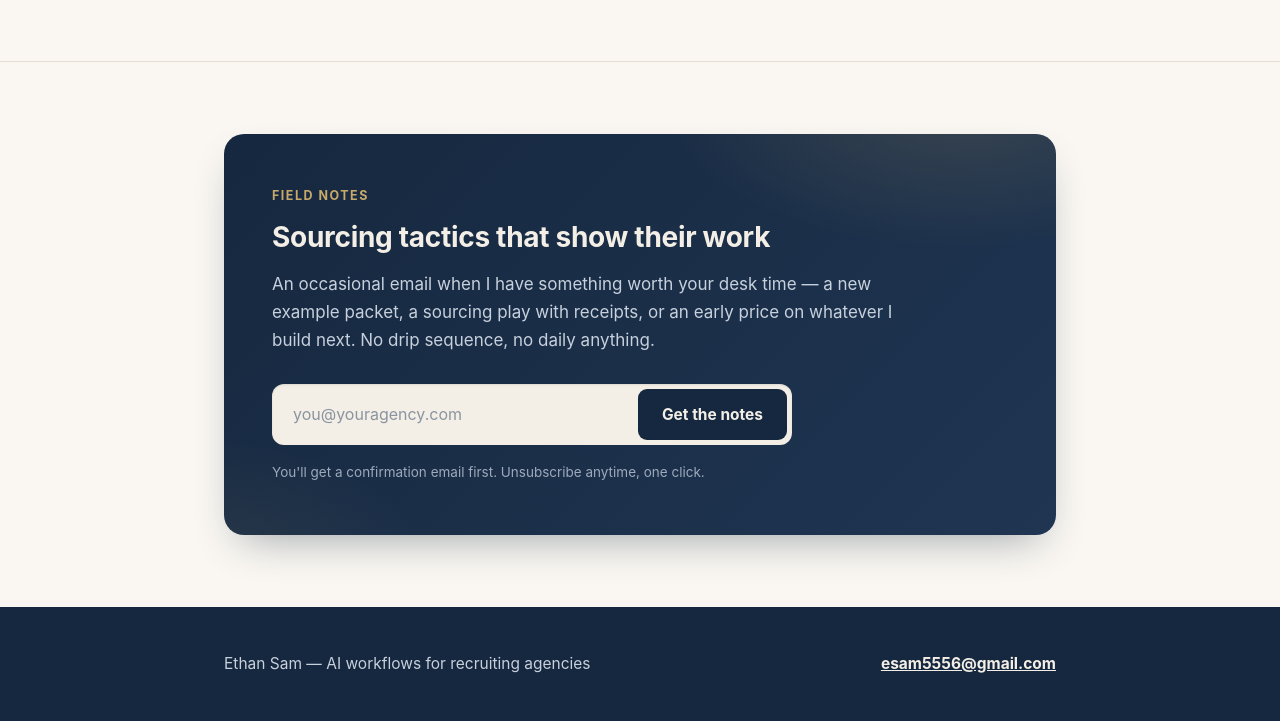
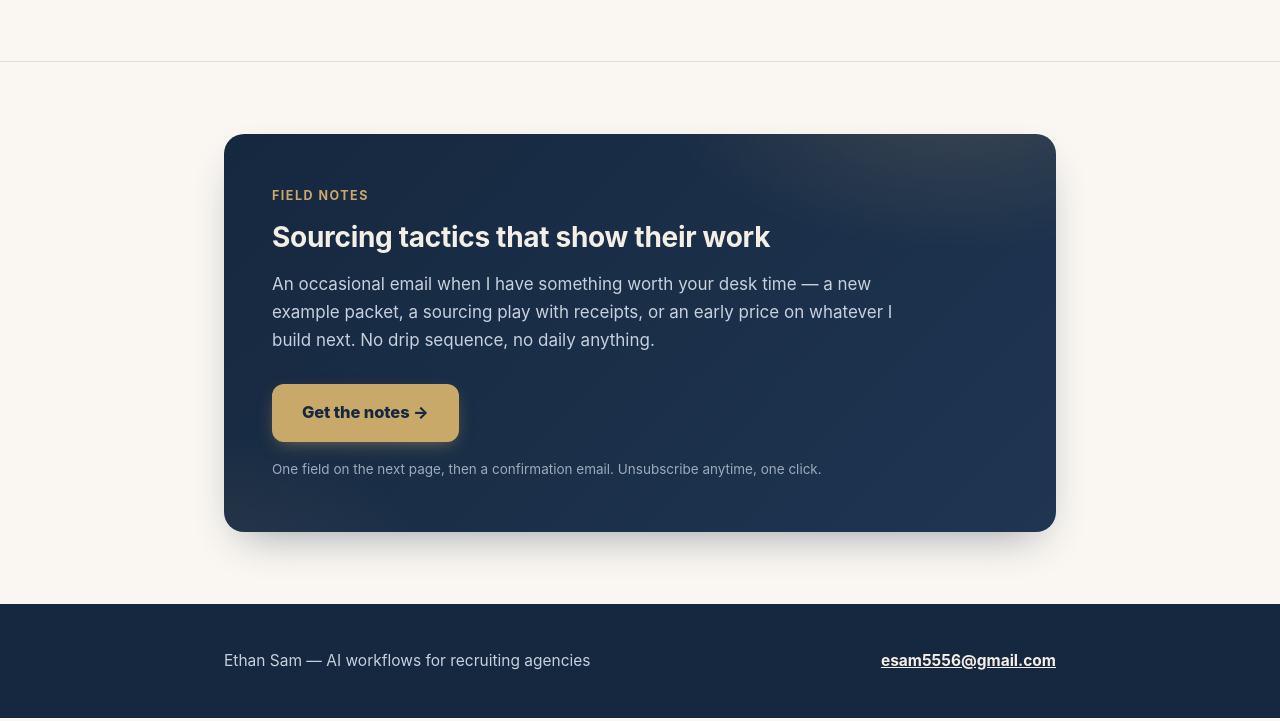
Before and after one commit to lymnal/lymnal.github.io, a plain HTML site: page index.html in a window 1280 px wide. Shown: the part 2417-3138 px from the top of the page. Drawn offline with Linux system fonts and the light colour scheme.

Commit message:
Capture card: form to CTA button

```diff
--- a/index.html
+++ b/index.html
@@ -84,29 +84,21 @@
   .capture-card .kicker { color: #C9A96A; }
   .capture-card h2 { color: #F4EFE6; font-size: 28px; }
   .capture-card p.lead { color: #C7D0DC; margin-top: 8px; }
-  .capture-form { display: flex; gap: 0; margin-top: 30px; max-width: 520px;
-    background: #F4EFE6; border-radius: 12px; padding: 5px;
-    box-shadow: inset 0 1px 2px rgba(22,40,63,.12); }
-  .capture-form input[type="email"] {
-    flex: 1; min-width: 0; border: 0; background: transparent; outline: none;
-    padding: 12px 16px; font: inherit; font-size: 16px; color: var(--ink);
+  .capture-cta {
+    display: inline-block; margin-top: 30px; padding: 15px 30px; border-radius: 12px;
+    background: #C9A96A; color: var(--navy); text-decoration: none;
+    font-weight: 800; font-size: 16.5px; letter-spacing: -.1px;
+    box-shadow: 0 6px 18px -6px rgba(201,169,106,.55);
+    transition: transform .12s ease, box-shadow .12s ease, background .15s ease;
   }
-  .capture-form input[type="email"]::placeholder { color: #8A94A0; }
-  .capture-form button {
-    border: 0; cursor: pointer; border-radius: 9px; padding: 12px 24px;
-    background: var(--navy); color: #F4EFE6; font: inherit; font-weight: 700; font-size: 15.5px;
-    transition: background .15s ease, transform .1s ease; white-space: nowrap;
-  }
-  .capture-form button:hover { background: var(--navy-2); }
-  .capture-form button:active { transform: scale(.98); }
-  .capture-form:focus-within { box-shadow: inset 0 1px 2px rgba(22,40,63,.12), 0 0 0 3px rgba(201,169,106,.55); }
+  .capture-cta:hover { background: #D6B77C; transform: translateY(-1px);
+    box-shadow: 0 10px 24px -8px rgba(201,169,106,.65); }
+  .capture-cta:active { transform: translateY(0) scale(.985); }
+  .capture-cta:focus-visible { outline: 3px solid rgba(244,239,230,.7); outline-offset: 3px; }
   .capture-fine { margin-top: 16px; font-size: 13.5px; color: #9DAABB; }
   @media (max-width: 560px) {
     .capture-card { padding: 38px 26px; }
-    .capture-form { flex-direction: column; background: transparent; padding: 0; box-shadow: none; gap: 10px; }
-    .capture-form input[type="email"] { background: #F4EFE6; border-radius: 12px; padding: 14px 16px; }
-    .capture-form:focus-within { box-shadow: none; }
-    .capture-form button { padding: 14px 24px; border-radius: 12px; background: #C9A96A; color: var(--navy); }
+    .capture-cta { display: block; text-align: center; }
   }
 
   footer { background: var(--navy); color: #C7D0DC; padding: 44px 0; font-size: 15.5px; }
@@ -207,12 +199,9 @@
       <p class="lead">An occasional email when I have something worth your desk time —
       a new example packet, a sourcing play with receipts, or an early price on
       whatever I build next. No drip sequence, no daily anything.</p>
-      <form class="capture-form" action="https://app.gumroad.com/follow_from_embed_form" method="post">
-        <input type="hidden" name="seller_id" value="5730072064580">
-        <input type="email" name="email" required placeholder="you@youragency.com" autocomplete="email" aria-label="Email address">
-        <button type="submit">Get the notes</button>
-      </form>
-      <p class="capture-fine">You'll get a confirmation email first. Unsubscribe anytime, one click.</p>
+      <a class="capture-cta" href="https://esamurai6.gumroad.com/subscribe">Get the notes →</a>
+      <p class="capture-fine">One field on the next page, then a confirmation email.
+      Unsubscribe anytime, one click.</p>
     </div>
   </div>
 </section>
```
